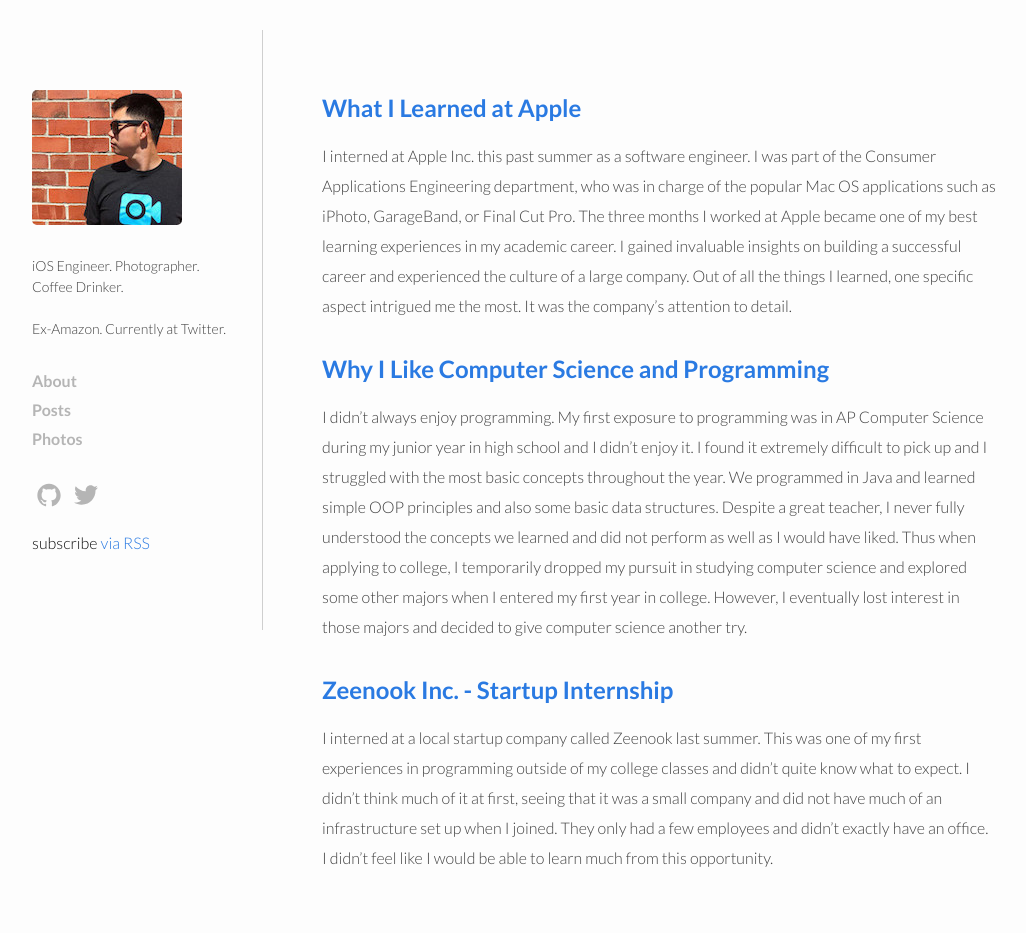
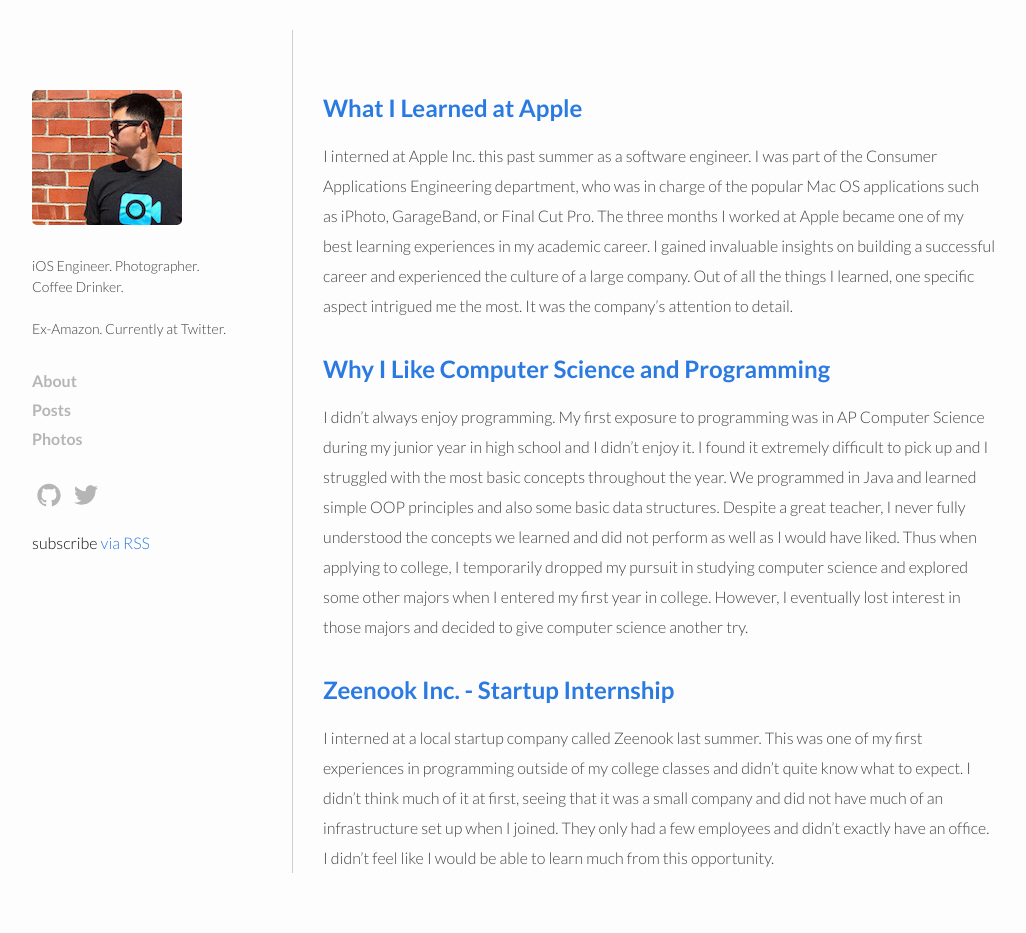
Before and after one commit to wyattlam1/wyattlam1.github.io, a Jekyll site: the page built from index.html, in a window 1280 px wide. Shown: the whole page, without its empty margins (126-1152 px from the left). Built offline with Jekyll 4.4.1, drawn with Linux system fonts in a browser that asks for light colours.

Commit message:
fixed container border

```diff
--- a/_config.yml
+++ b/_config.yml
@@ -6,7 +6,7 @@
   # line in _config.yml. It will appear in your document head meta (for
   # Google search results) and in your feed.xml site description.
 baseurl: "" # the subpath of your site, e.g. /blog/
-url: "http://www.wyattlam.com" # the base hostname & protocol for your site
+# url: "http://www.wyattlam.com" # the base hostname & protocol for your site
 twitter_username: Wyatt_Lam
 github_username:  wyattlam1
 
--- a/_sass/_layout.scss
+++ b/_sass/_layout.scss
@@ -16,8 +16,6 @@
     padding-right: $spacing-unit;
     padding-top: $spacing-unit * 2;
     padding-bottom: $spacing-unit * 2;
-    border-right: 1px solid;
-    border-right-color:  $grey-color-light-light;
 }
 
 .profile-img {
@@ -76,6 +74,8 @@
     padding-left: $spacing-unit;
     padding-top: $spacing-unit * 2;
     margin-left: $left-container-width + $spacing-unit * 2;
+    border-left: 1px solid;
+    border-left-color:  $grey-color-light-light;
 }
 
 .page-heading {
```
